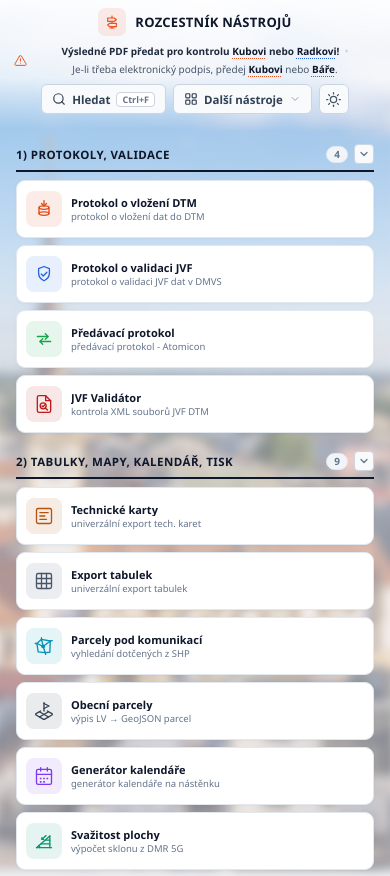
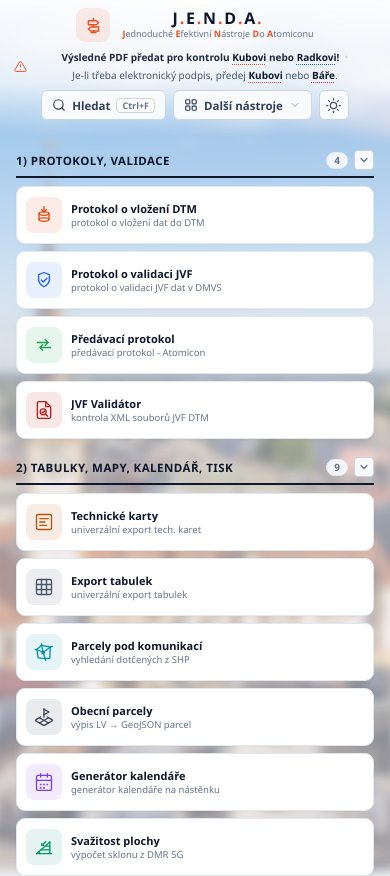
Before and after one commit to jakubsutta/DTM-protocol, a plain HTML site: page index.html in a window 390 px wide. Shown: the top 876 px of the page. Drawn offline with Linux system fonts and the light colour scheme.

Commit message:
Rebrand header as J.E.N.D.A.
Update the page title and header branding with the expanded J.E.N.D.A. name, and refine header sizing, styling, hover effects, and dark-theme colors.

```diff
--- a/css/style.css
+++ b/css/style.css
@@ -117,7 +117,7 @@ body.dark-theme .main-header {
     width: 100%;
     margin: 0 auto;
     padding: 0 16px;
-    height: 48px;
+    height: 54px;
     box-sizing: border-box;
     display: flex;
     align-items: center;
@@ -128,41 +128,76 @@ body.dark-theme .main-header {
 .header-brand {
     display: flex;
     align-items: center;
-    gap: 9px;
+    gap: 12px;
     flex-shrink: 0;
+    cursor: default;
+    user-select: none;
 }
 
 .header-icon-tile {
-    width: 28px;
-    height: 28px;
-    border-radius: 7px;
+    width: 38px;
+    height: 38px;
+    border-radius: 9px;
     background: rgba(234, 82, 31, 0.10);
     color: #ea521f;
     display: flex;
     align-items: center;
     justify-content: center;
     flex-shrink: 0;
+    transition: transform 0.2s ease, background-color 0.2s ease;
+}
+
+.header-brand:hover .header-icon-tile {
+    background: rgba(234, 82, 31, 0.16);
+    transform: scale(1.05);
 }
 
 .header-icon {
-    width: 16px;
-    height: 16px;
+    width: 22px;
+    height: 22px;
     display: block;
 }
 
 .brand-text {
     display: flex;
-    align-items: center;
-}
-
-h1 {
-    font-size: 13px;
-    font-weight: 700;
+    flex-direction: column;
+    justify-content: center;
+    gap: 2px;
+}
+
+h1,
+h1.brand-title {
+    font-size: 18px;
+    font-weight: 800;
     color: #0f172a;
-    letter-spacing: 0.02em;
+    letter-spacing: 0.08em;
     text-transform: uppercase;
     margin: 0;
+    line-height: 1.1;
     white-space: nowrap;
+    display: inline-flex;
+    align-items: baseline;
+}
+
+h1.brand-title .brand-dot {
+    color: #ea521f;
+    font-weight: 900;
+    margin: 0 0.5px;
+    transition: color 0.2s ease;
+}
+
+.brand-desc {
+    font-size: 10px;
+    font-weight: 500;
+    color: #64748b;
+    line-height: 1.2;
+    white-space: nowrap;
+    letter-spacing: 0.015em;
+}
+
+.brand-desc .acro-lead {
+    color: #ea521f;
+    font-weight: 700;
 }
 
 /* ---- Upozornění v Headeru (jednoduchý pruh uprostřed) ---- */
@@ -1041,6 +1076,26 @@ body.dark-theme .theme-toggle .icon-moon {
 }
 
 @media (max-width: 1250px) {
+    .brand-desc {
+        font-size: 9px;
+        letter-spacing: 0;
+    }
+
+    h1,
+    h1.brand-title {
+        font-size: 16px;
+    }
+
+    .header-icon-tile {
+        width: 34px;
+        height: 34px;
+    }
+
+    .header-icon {
+        width: 19px;
+        height: 19px;
+    }
+
     .notice-text {
         font-size: 10px;
         gap: 5px;
@@ -1058,6 +1113,11 @@ body.dark-theme .theme-toggle .icon-moon {
 
     .header-brand {
         justify-content: center;
+    }
+
+    .brand-text {
+        align-items: center;
+        text-align: center;
     }
 
     .header-notice {
@@ -1314,8 +1374,21 @@ body.dark-theme {
 }
 
 body.dark-theme h1,
-body.dark-theme .header-brand h1 {
+body.dark-theme .header-brand h1,
+body.dark-theme h1.brand-title {
     color: #f1f5f9;
+}
+
+body.dark-theme h1.brand-title .brand-dot {
+    color: #ff6b3d;
+}
+
+body.dark-theme .brand-desc {
+    color: #94a3b8;
+}
+
+body.dark-theme .brand-desc .acro-lead {
+    color: #ff6b3d;
 }
 
 body.dark-theme .header-notice .notice-primary {
--- a/index.html
+++ b/index.html
@@ -5,8 +5,8 @@
     <meta charset="UTF-8">
     <meta name="viewport" content="width=device-width, initial-scale=1.0">
     <link rel="icon" href="favicon.svg" type="image/svg+xml">
-    <title>Rozcestník nástrojů - Atomicon</title>
-    <link rel="stylesheet" href="css/style.css?v=20261119b">
+    <title>J.E.N.D.A. – Jednoduché Efektivní Nástroje Do Atomiconu</title>
+    <link rel="stylesheet" href="css/style.css?v=20261119d">
 </head>
 
 <body>
@@ -290,14 +290,15 @@
 
     <header class="main-header">
         <div class="header-inner">
-            <div class="header-brand">
+            <div class="header-brand" title="J.E.N.D.A. = Jednoduché Efektivní Nástroje Do Atomiconu">
                 <div class="header-icon-tile">
                     <svg class="header-icon" aria-hidden="true">
                         <use href="#icon-rozcestnik" xlink:href="#icon-rozcestnik" />
                     </svg>
                 </div>
                 <div class="brand-text">
-                    <h1>Rozcestník nástrojů</h1>
+                    <h1 class="brand-title">J<span class="brand-dot">.</span>E<span class="brand-dot">.</span>N<span class="brand-dot">.</span>D<span class="brand-dot">.</span>A<span class="brand-dot">.</span></h1>
+                    <span class="brand-desc"><span class="acro-lead">J</span>ednoduché <span class="acro-lead">E</span>fektivní <span class="acro-lead">N</span>ástroje <span class="acro-lead">D</span>o <span class="acro-lead">A</span>tomiconu</span>
                 </div>
             </div>
 
```
